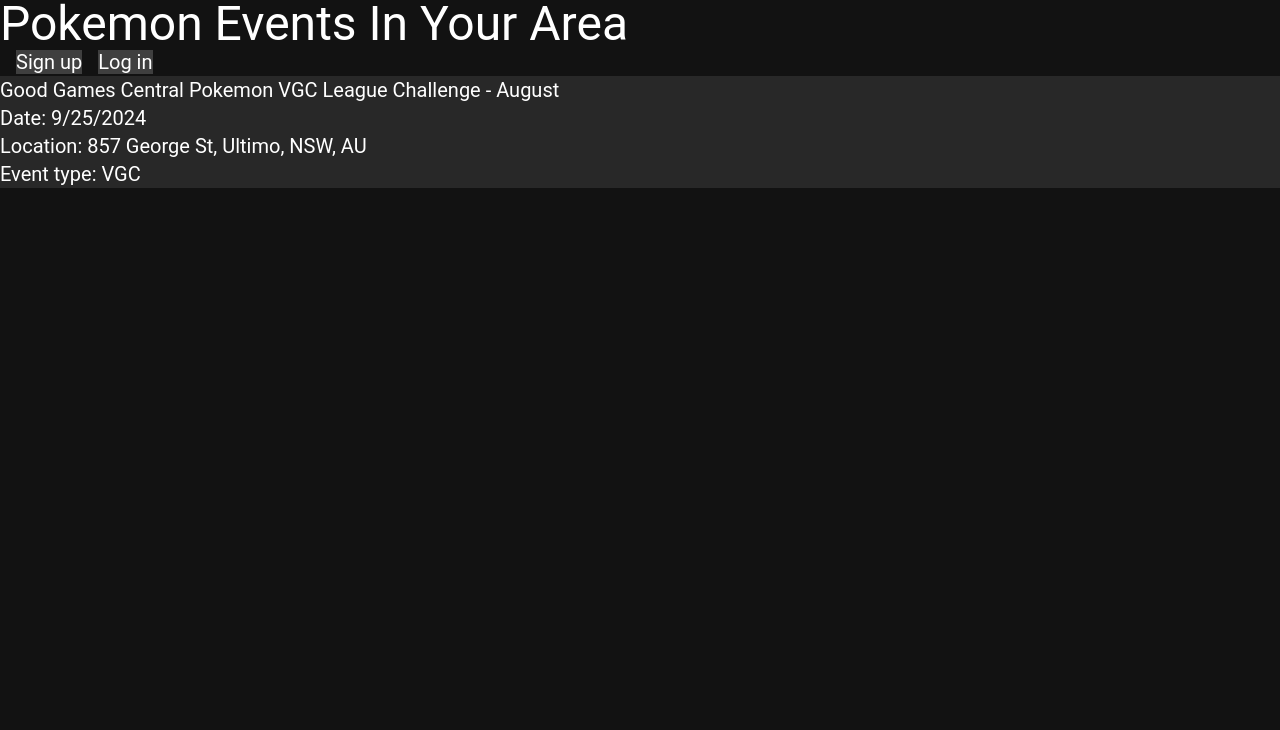
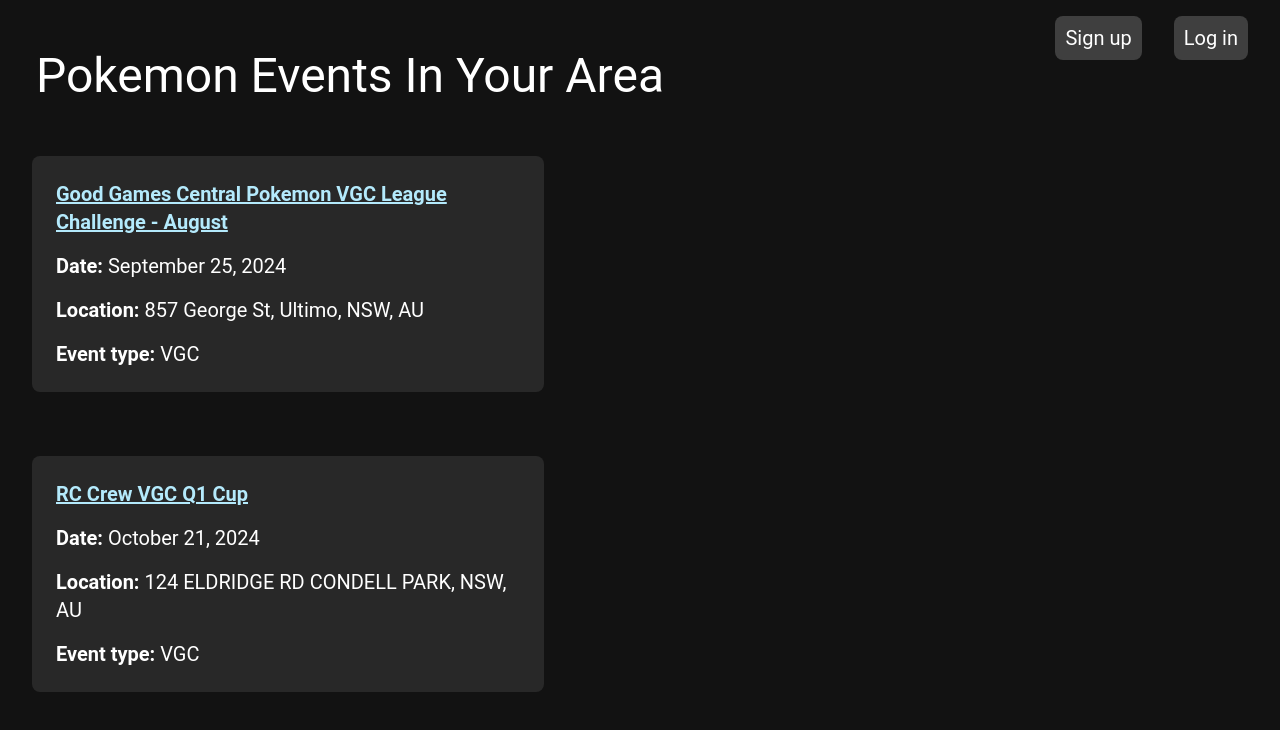
Before and after one commit to Rolguard/local-game-events, a Next.js app: page / in a window 1280 px wide. Shown: the top 730 px of the page. Built offline with nearby package versions, Linux system fonts and the light colour scheme.

Commit message:
Added more tailwind css for positioning and styling of event components and sign up and log in buttons

```diff
--- a/src/app/components/Event.tsx
+++ b/src/app/components/Event.tsx
@@ -12,11 +12,11 @@
 
 export default function Event({eventName, date, location, eventType} : EventProps) {
     return (
-        <div className='bg-color-surface-200'>
-            <h1>{eventName}</h1>
-            <p>Date: {date.toLocaleDateString()}</p>
-            <p>Location: {location}</p>
-            <p>Event type: {eventType}</p>
+        <div className='bg-color-surface-200 w-2/5 rounded-lg m-8 p-6 space-y-4'>
+            <h1 className='font-bold text text-color-primary-600 underline'>{eventName}</h1>
+            <p><span className='font-bold'>Date: </span>{date.toLocaleDateString(undefined, {dateStyle: "long"})}</p>
+            <p><span className='font-bold'>Location: </span>{location}</p>
+            <p><span className='font-bold'>Event type: </span>{eventType}</p>
         </div>
     )
 }
--- a/src/app/layout.tsx
+++ b/src/app/layout.tsx
@@ -10,7 +10,7 @@
     <html lang="en">
       {/* Any code displayed here, will be displayed on any page e.g. navbar, footer */}
       {/* Layouts are only applied to children of that route, can fetch data  */}
-      <body className="text-xl font-roboto">{children}</body>
+      <body className="text-xl font-roboto flex flex-col ">{children}</body>
     </html>
   );
 }
--- a/src/app/page.tsx
+++ b/src/app/page.tsx
@@ -4,12 +4,19 @@
 export default function Home() {
   return (
     <>
-      <h1 className='text-5xl'>Pokemon Events In Your Area</h1>
-      <Link href="/register" className='bg-color-surface-300 m-4'>Sign up</Link>
-      <Link href="/register" className='bg-color-surface-300'>Log in</Link>
+      {/* TODO: Add tailwind CSS flexbox for skeleton structuring of home page with multiple events */}
+      {/* TODO: Navbar with sign up and log in buttons? Or could make vertical nav bar  */}
+      {/* TODO: Add hover animation e.g. bubble out effect, change colour to sign up and log in buttons */}
+      <div className='self-end mt-6'>
+      <Link href="/register" className='bg-color-surface-300 rounded-lg mr-8 p-2.5'>Sign up</Link>
+      <Link href="/register" className='bg-color-surface-300 rounded-lg mr-8 p-2.5'>Log in</Link>
+      </div>
+      <h1 className='text-5xl w-fit mb-6 ml-9'>Pokemon Events In Your Area</h1>
+
       <Event eventName='Good Games Central Pokemon VGC League Challenge - August' date={new Date(2024, 8, 25)} location='
 857 George St, Ultimo, NSW, AU' eventType='VGC'></Event>
+      <Event eventName='RC Crew VGC Q1 Cup' date={new Date(2024, 9, 21)} location='124 ELDRIDGE RD
+CONDELL PARK, NSW, AU' eventType='VGC'></Event>
     </>
-
   );
 }
```
